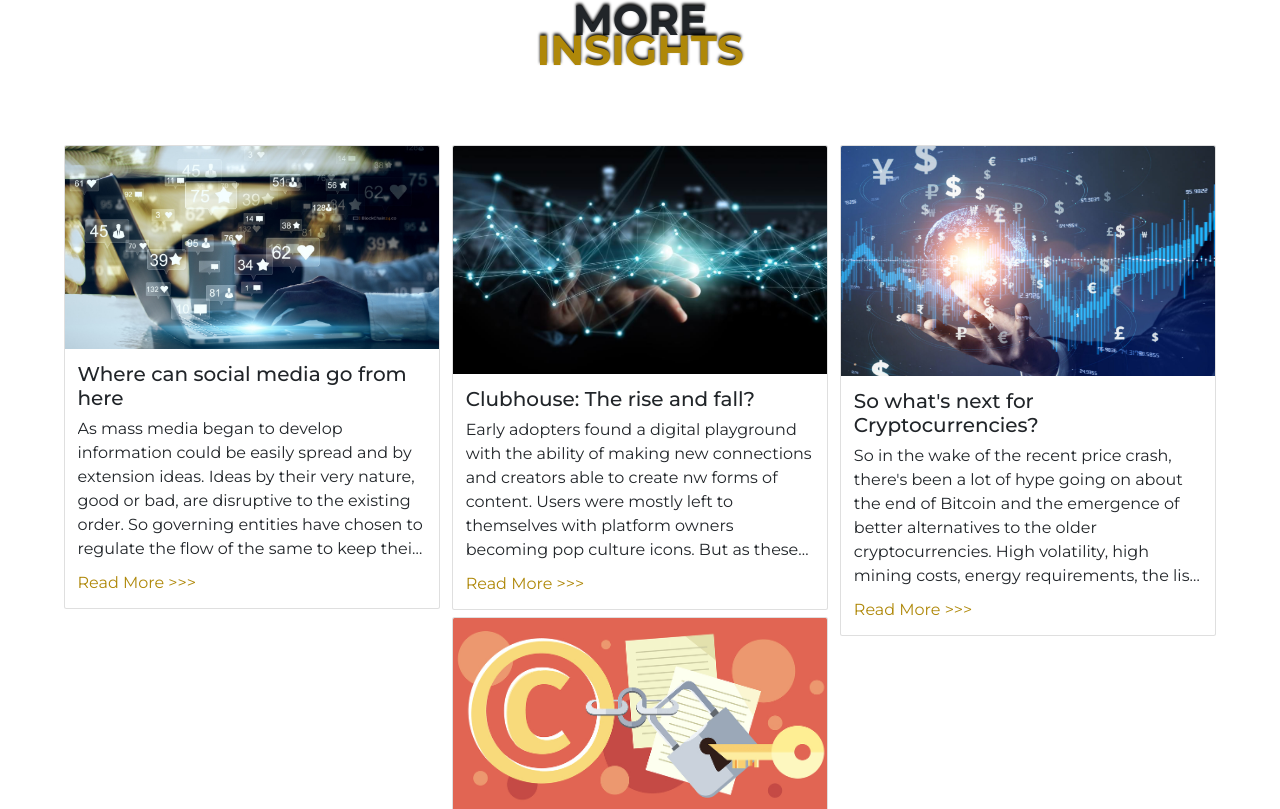
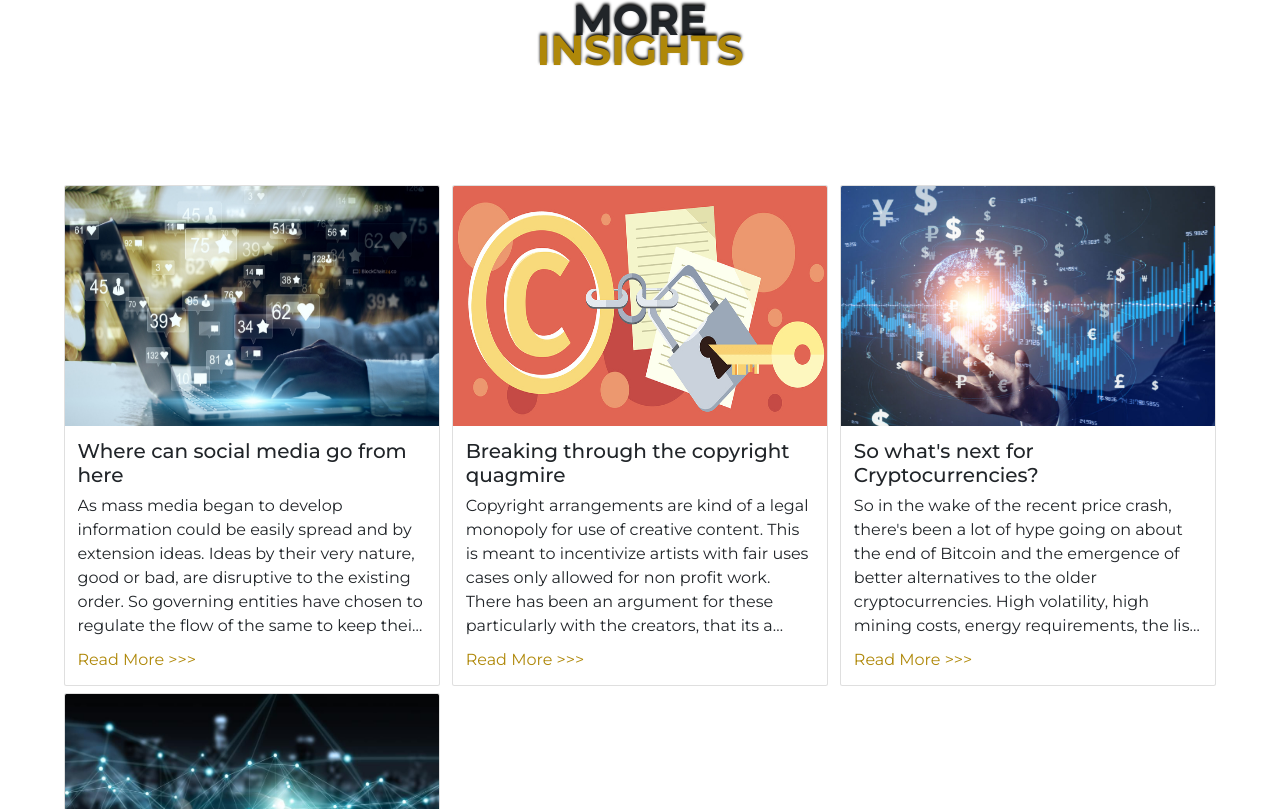
Before and after one commit to mritunjaysaha/project-1, a Next.js app: page / in a window 1280 px wide. Shown: the part 4451-5260 px from the top of the page. Built offline with nearby package versions, Linux system fonts and the light colour scheme.

Commit message:
added uniform margin

```diff
--- a/styles/blogSection.module.scss
+++ b/styles/blogSection.module.scss
@@ -2,7 +2,7 @@
 
 .blogCardsContainer {
     width: 90vw;
-    margin: 0 auto 8rem auto;
+    margin: 0 auto $marginTopBottom auto;
     font-family: "Montserrat", sans-serif;
 
     h3 {
@@ -18,6 +18,7 @@
     }
 
     img {
+        aspect-ratio: 3/4;
         max-height: 24rem;
         height: max-content;
     }
--- a/styles/body.module.scss
+++ b/styles/body.module.scss
@@ -128,13 +128,13 @@
 }
 
 .blogSection {
-    margin-top: 0;
-    @include breakpoint(tablet) {
-        margin-top: $marginTopBottom;
-    }
+    // margin-top: 0;
+    // @include breakpoint(tablet) {
+    margin-top: $marginTopBottom;
+    // }
 
     .multiLineHeader {
         padding: 0;
-        margin-bottom: 8rem;
+        margin-bottom: $marginTopBottom;
     }
 }
```
